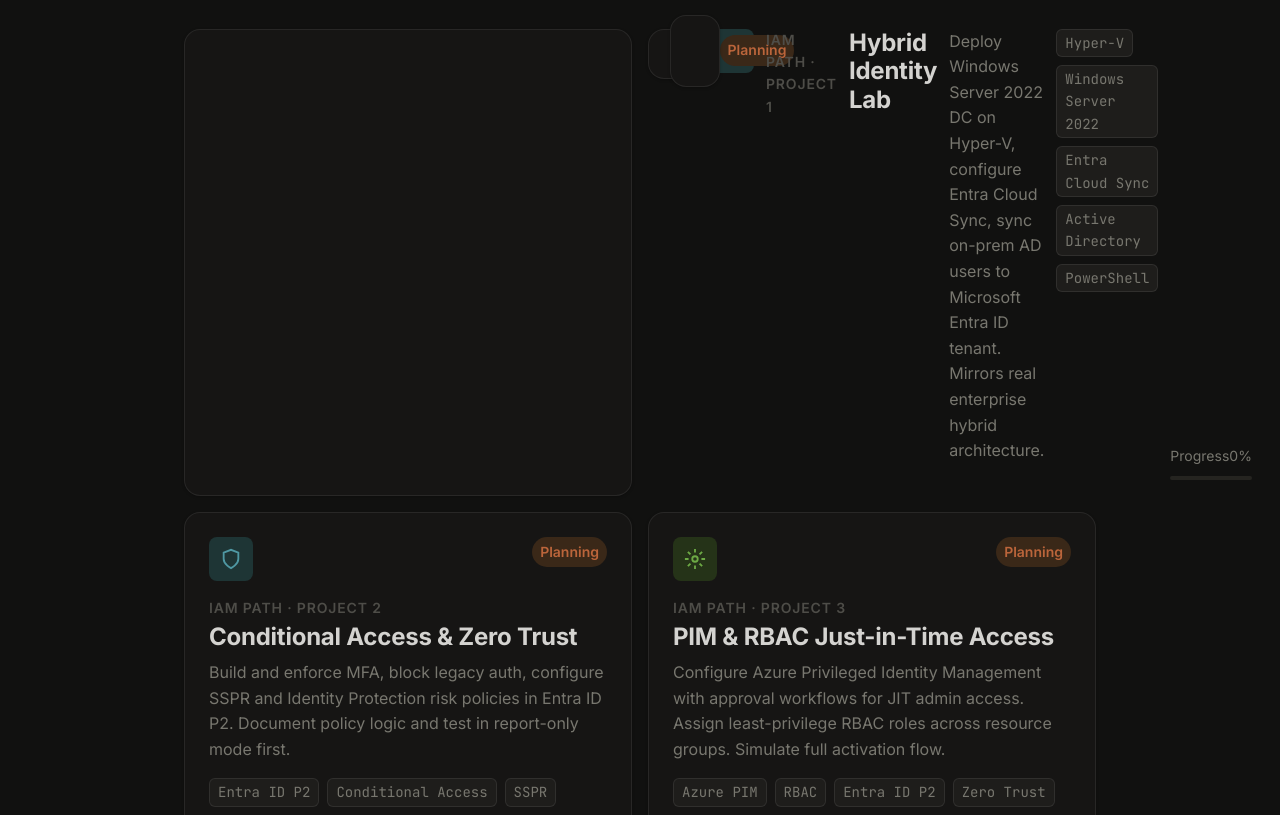
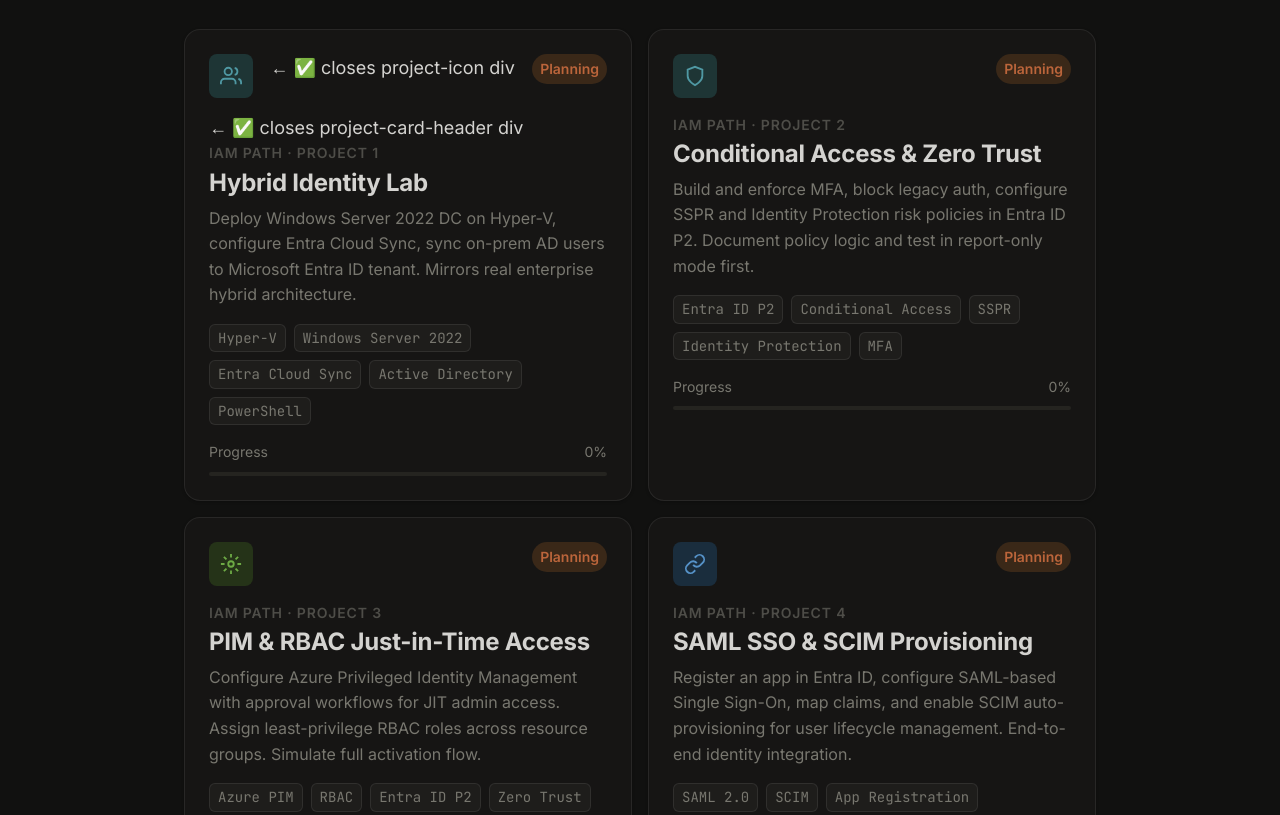
Before and after one commit to Joshthattechguy/Portfolio, a plain HTML site: page index.html in a window 1280 px wide. Shown: the part 930-1745 px from the top of the page. Drawn offline with nearby package versions, Linux system fonts and the light colour scheme.

Commit message:
Update index.html

```diff
--- a/index.html
+++ b/index.html
@@ -443,10 +443,15 @@
       <a href="https://youtu.be/dQw4w9WgXcQ?list=RDdQw4w9WgXcQ&t=95" target="_blank" rel="noopener noreferrer" class="project-card">
   <div class="project-card-header">
     <div class="project-icon" style="background:var(--color-primary-highlight);">
-            <svg width="22" height="22" viewBox="0 0 24 24" fill="none" stroke="var(--color-primary)" stroke-width="2"><path d="M17 21v-2a4 4 0 0 0-4-4H5a4 4 0 0 0-4 4v2"/><circle cx="9" cy="7" r="4"/><path d="M23 21v-2a4 4 0 0 0-3-3.87"/><path d="M16 3.13a4 4 0 0 1 0 7.75"/></svg>
-          </a>
+      <svg width="22" height="22" viewBox="0 0 24 24" fill="none" stroke="var(--color-primary)" stroke-width="2">
+        <path d="M17 21v-2a4 4 0 0 0-4-4H5a4 4 0 0 0-4 4v2"/>
+        <circle cx="9" cy="7" r="4"/>
+        <path d="M23 21v-2a4 4 0 0 0-3-3.87"/>
+        <path d="M16 3.13a4 4 0 0 1 0 7.75"/>
+      </svg>
+    </div>  ← ✅ closes project-icon div
     <span class="project-status status-planning">Planning</span>
-        </div>
+  </div>  ← ✅ closes project-card-header div
   <div class="project-path">IAM Path · Project 1</div>
   <h3 class="project-title">Hybrid Identity Lab</h3>
   <p class="project-desc">Deploy Windows Server 2022 DC on Hyper-V, configure Entra Cloud Sync, sync on-prem AD users to Microsoft Entra ID tenant. Mirrors real enterprise hybrid architecture.</p>
@@ -461,7 +466,7 @@
     <div class="progress-label"><span>Progress</span><span>0%</span></div>
     <div class="progress-bar"><div class="progress-fill orange" style="width:0%"></div></div>
   </div>
-      </div>
+</a>
 
       <!-- Project 2 -->
       <div class="project-card">
```
Lines whose indentation alone changed are shown as unchanged.
